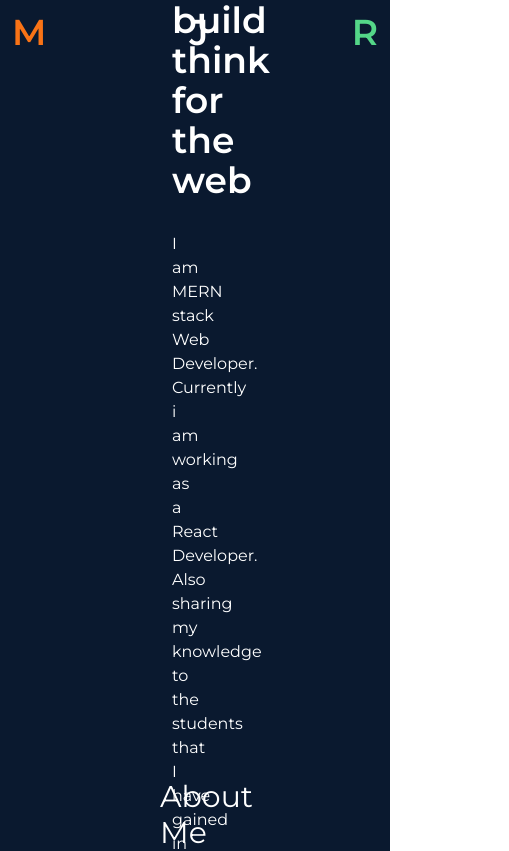
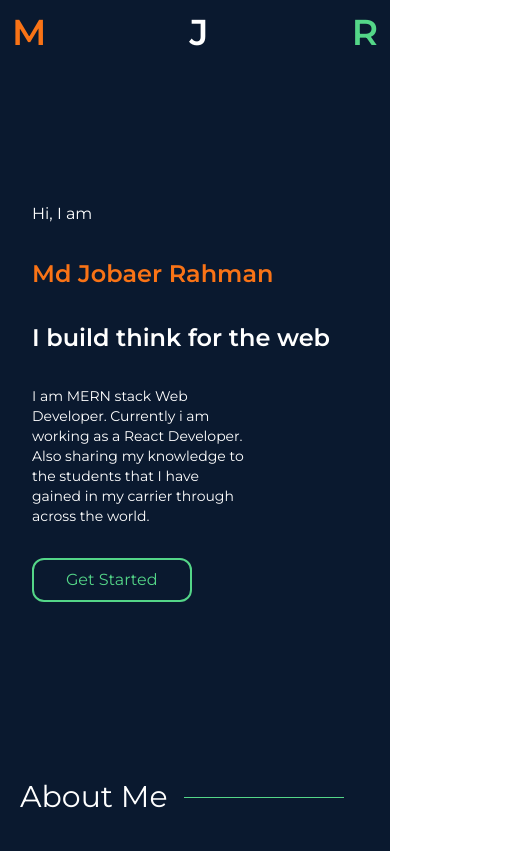
Before and after one commit to JobaerAbdi/mern-portfolio-website, a React (Vite) app: page / in a window 390 px wide. Shown: the top 851 px of the page, 509 px wide, since content can reach past the window. Built offline with nearby package versions, Linux system fonts and the light colour scheme.

Commit message:
Intro  section responsive completed

```diff
--- a/src/pages/Home.jsx
+++ b/src/pages/Home.jsx
@@ -6,7 +6,7 @@ const Home = () => {
   return (
     <div>
       <Header />
-      <div className="bg-primary px-40">
+      <div className="bg-primary px-40 sm:px-5">
         <Intro />
         <About />
       </div>
--- a/src/pages/Intro.jsx
+++ b/src/pages/Intro.jsx
@@ -2,13 +2,13 @@ const Intro = () => {
   return (
     <div className="h-[80vh] bg-primary flex flex-col items-start p-3 justify-center gap-8 py-10">
       <h1 className="text-white">Hi, I am</h1>
-      <h1 className="text-secondary text-5xl font-semibold">
+      <h1 className="text-secondary text-5xl sm:text-2xl font-semibold">
         Md Jobaer Rahman
       </h1>
-      <h1 className="text-white text-4xl font-semibold">
+      <h1 className="text-white text-4xl sm:text-2xl font-semibold">
         I build think for the web
       </h1>
-      <p className="text-white w-2/3">
+      <p className="text-white w-2/3 sm:text-sm">
         I am MERN stack Web Developer. Currently i am working as a React
         Developer. Also sharing my knowledge to the students that I have gained
         in my carrier through across the world.{" "}
--- a/tailwind.config.js
+++ b/tailwind.config.js
@@ -1,17 +1,18 @@
 /** @type {import('tailwindcss').Config} */
 export default {
-  content: [
-    "./index.html",
-    "./src/**/*.{js,ts,jsx,tsx}",
-  ],
+  content: ["./index.html", "./src/**/*.{js,ts,jsx,tsx}"],
   theme: {
     extend: {
       colors: {
-        "primary": "#0a192f",
-        "secondary": "#f97316",
-        "tertiary": "#54d688"
-      }
+        primary: "#0a192f",
+        secondary: "#f97316",
+        tertiary: "#54d688",
+      },
+    },
+    screens: {
+      lg: { max: "2023px" },
+      sm: { max: "639px" }
     },
   },
   plugins: [],
-}
+};
```
